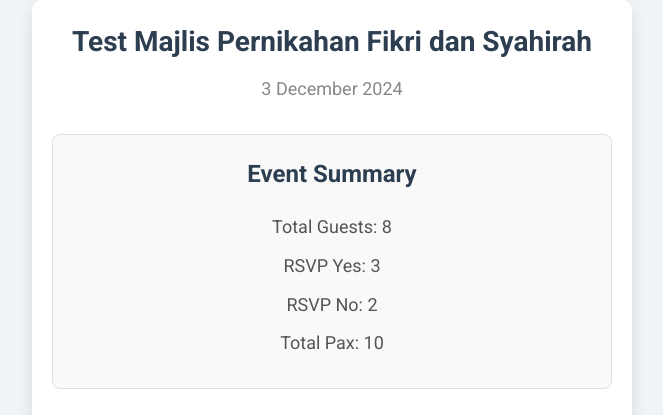
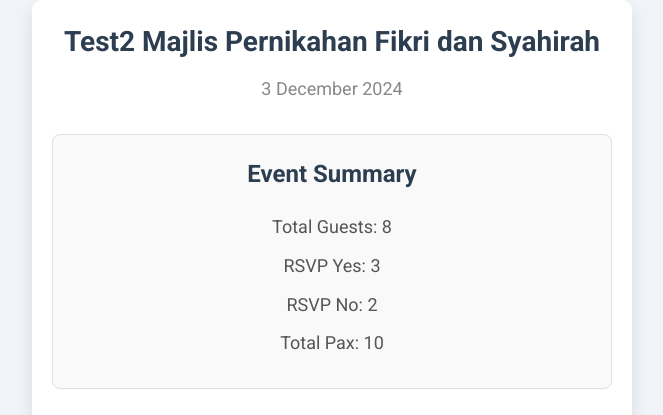
Before and after one commit to mrperfecttttt/eventmanager, a PHP site: page /index.php in a window 1280 px wide. Shown: the top 415 px of the page, without its empty margins (308-971 px from the left). Run offline with PHP 8.4, Linux system fonts and the light colour scheme.

Commit message:
Initial commit

```diff
--- a/index.php
+++ b/index.php
@@ -39,7 +39,7 @@ $totalPax = array_sum(array_column($currentGuests, 'pax'));
 <body>
     <div class="container">
         <!-- Event Name and Date -->
-        <h1>Test Majlis Pernikahan Fikri dan Syahirah</h1>
+        <h1>Test2 Majlis Pernikahan Fikri dan Syahirah</h1>
         <p class="event-date">3 December 2024</p>
 
         <div class="summary">
```
